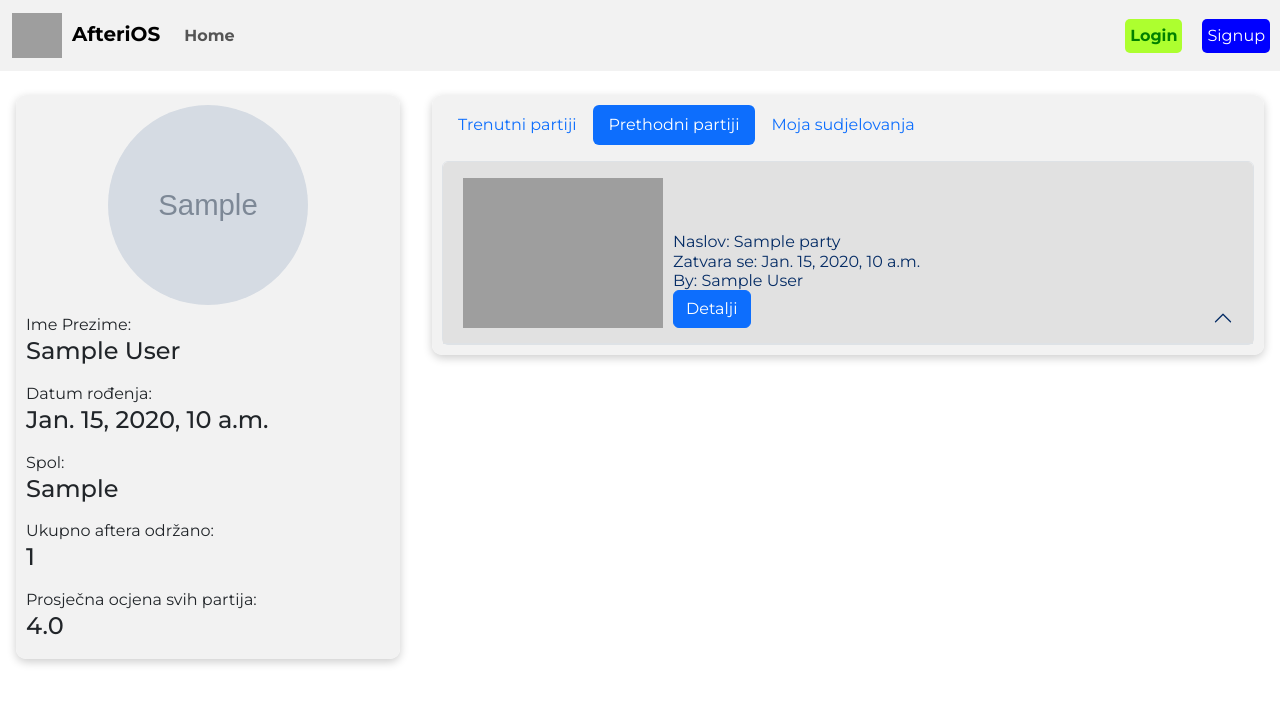
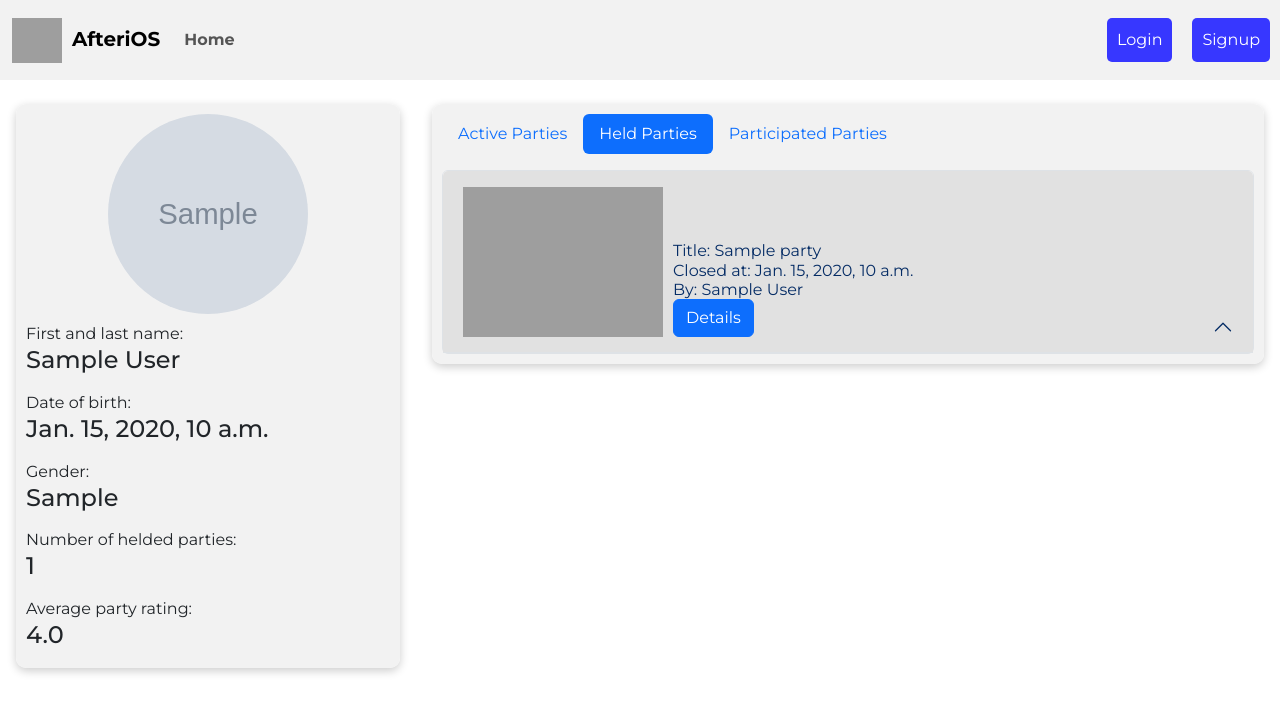
Before and after one commit to filipleskovic/AfteroiOS, a Django app: page /parties/profile/1/ in a window 1280 px wide, after a click on "Held Parties". Shown: the top 713 px of the page. Run offline with Django 5.2, Linux system fonts and the light colour scheme; tables that the repository leaves empty hold one stand-in row (values such as "Sample post"); grey boxes marked "Sample" are stand-in pictures; parts of the project's set-up code (start-up, migrations or seed data) failed here and were passed over; some libraries are stand-ins or nearby versions; grey boxes are pictures that could not be loaded.

Commit message:
App translated to english

```diff
--- a/app/static/app/css/app.css
+++ b/app/static/app/css/app.css
@@ -25,26 +25,25 @@
 }
 
 .logout-btn {
-  background-color: #03045e;
+  background-color: rgb(55, 55, 255);
   color: white;
   border-radius: 5px;
 }
 
 .login-btn {
   margin: 10px;
-  color: green;
+  color: white;
   border-radius: 5px;
-  background-color: greenyellow;
-  padding: 5px;
-  font-weight: bold;
+  background-color: rgb(55, 55, 255);
+  padding: 10px;
 }
 
 .signup-btn {
   margin: 10px;
-  background-color: blue;
+  background-color: rgb(55, 55, 255);
   color: white;
   border-radius: 5px;
-  padding: 5px;
+  padding: 10px;
 }
 
 
--- a/app/templates/app/index.html
+++ b/app/templates/app/index.html
@@ -26,7 +26,7 @@
             {{party.partyguest_set.count}}/{{party.total_allowed_guest}}
           </p>
           <a style="float: right" href="{% url 'app:partyDetails' party.id %}">
-            <button type="button" class="btn btn-primary">Detalji</button>
+            <button type="button" class="btn btn-primary">Detalis</button>
           </a>
         </div>
       </div>
--- a/app/templates/app/profile.html
+++ b/app/templates/app/profile.html
@@ -11,15 +11,15 @@
           width="200px"
           style="align-self: center"
         />
-        <label class="mt-2">Ime Prezime:</label>
+        <label class="mt-2">First and last name:</label>
         <h4>{{ user_data.first_name }} {{ user_data.last_name }}</h4>
-        <label class="mt-2">Datum rođenja:</label>
+        <label class="mt-2">Date of birth:</label>
         <h4>{{ user_data.date_of_birth }}</h4>
-        <label class="mt-2">Spol:</label>
+        <label class="mt-2">Gender:</label>
         <h4>{{ user_data.gender }}</h4>
-        <label class="mt-2">Ukupno aftera održano:</label>
+        <label class="mt-2">Number of helded parties:</label>
         <h4>{{ total_parties }}</h4>
-        <label class="mt-2">Prosječna ocjena svih partija:</label>
+        <label class="mt-2">Average party rating:</label>
         <h4>{{ average_rating }}</h4>
       </div>
     </div>
@@ -36,7 +36,7 @@
             aria-controls="pills-current-parties"
             aria-selected="true"
           >
-            Trenutni partiji
+            Active Parties
           </button>
         </li>
         <li class="nav-item" role="presentation">
@@ -50,7 +50,7 @@
             aria-controls="pills-previous"
             aria-selected="false"
           >
-            Prethodni partiji
+            Held Parties
           </button>
         </li>
         <li class="nav-item" role="presentation">
@@ -64,7 +64,7 @@
             aria-controls="pills-my"
             aria-selected="false"
           >
-            Moja sudjelovanja
+            Participated Parties
           </button>
         </li>
       </ul>
@@ -101,14 +101,14 @@
                     width="200px"
                   />
                   <div style="margin-left: 10px">
-                    <p>Naslov: {{party.party_details.title}}</p>
-                    <p>Zatvara se: {{party.party_details.closed_at}}</p>
+                    <p>Title: {{party.party_details.title}}</p>
+                    <p>Closed at: {{party.party_details.closed_at}}</p>
                     <p style="margin-bottom: 0">
                       By: {{party.party_details.created_by.first_name}}
                       {{party.party_details.created_by.last_name}}
                     </p>
                     <a href="{% url 'app:partyDetails' party.party_details.id %}">
-                      <div type="button" class="btn btn-primary">Detalji</div>
+                      <div type="button" class="btn btn-primary">Details</div>
                     </a>
                   </div>
                 </button>
@@ -149,7 +149,7 @@
                     <p>{{recension.rating}}/5</p>
                   </div>
                   {% empty %}
-                  <p>Trenutno nema recenzija za ovaj parti</p>
+                  <p>No recensions yet</p>
                   {% endfor %}
                 </div>
               </div>
@@ -185,14 +185,14 @@
                     width="200px"
                   />
                   <div style="margin-left: 10px">
-                    <p>Naslov: {{party.party_details.title}}</p>
-                    <p>Zatvara se: {{party.party_details.closed_at}}</p>
+                    <p>Title: {{party.party_details.title}}</p>
+                    <p>Closed at: {{party.party_details.closed_at}}</p>
                     <p style="margin-bottom: 0">
                       By: {{party.party_details.created_by.first_name}}
                       {{party.party_details.created_by.last_name}}
                     </p>
                     <a href="{% url 'app:partyDetails' party.party_details.id %}">
-                      <div type="button" class="btn btn-primary">Detalji</div>
+                      <div type="button" class="btn btn-primary">Details</div>
                     </a>
                   </div>
                 </button>
@@ -234,7 +234,7 @@
                     <p>{{recension.rating}}/5</p>
                   </div>
                   {% empty %}
-                  <p>Trenutno nema recenzija za ovaj parti</p>
+                  <p>No recensions yet</p>
                   {% endfor %}
                 </div>
               </div>
@@ -270,14 +270,14 @@
                     width="200px"
                   />
                   <div style="margin-left: 10px">
-                    <p>Naslov: {{party.party_details.title}}</p>
-                    <p>Zatvoren: {{party.party_details.closed_at}}</p>
+                    <p>Title: {{party.party_details.title}}</p>
+                    <p>Closed at: {{party.party_details.closed_at}}</p>
                     <p style="margin-bottom: 0">
                       By: {{party.party_details.created_by.first_name}}
                       {{party.party_details.created_by.last_name}}
                     </p>
                     <a href="{% url 'app:partyDetails' party.party_details.id %}">
-                      <div type="button" class="btn btn-primary">Detalji</div>
+                      <div type="button" class="btn btn-primary">Detalis</div>
                     </a>
                   </div>
                 </button>
@@ -319,7 +319,7 @@
                     <p>{{recension.rating}}/5</p>
                   </div>
                   {% empty %}
-                  <p>Trenutno nema recenzija za ovaj parti</p>
+                  <p>No recensions yet</p>
                   {% endfor %}
                 </div>
               </div>
--- a/app/views.py
+++ b/app/views.py
@@ -164,7 +164,7 @@ def requestDecision(request, req_id):
     party_id = req.party_id.pk
     if request.method == "POST" and request.user.is_authenticated:
         inputvalue = request.POST.get("decision", None)
-        if inputvalue == "Odobri":
+        if inputvalue == "Approve":
             req.status = PartyRequest.APPROVED
             guest = PartyGuest(party_id=req.party_id, user_id=req.user_id)
             guest.save()
```
Also changed, not shown: app/templates/app/partyDetails.html (+21 -21 lines).
